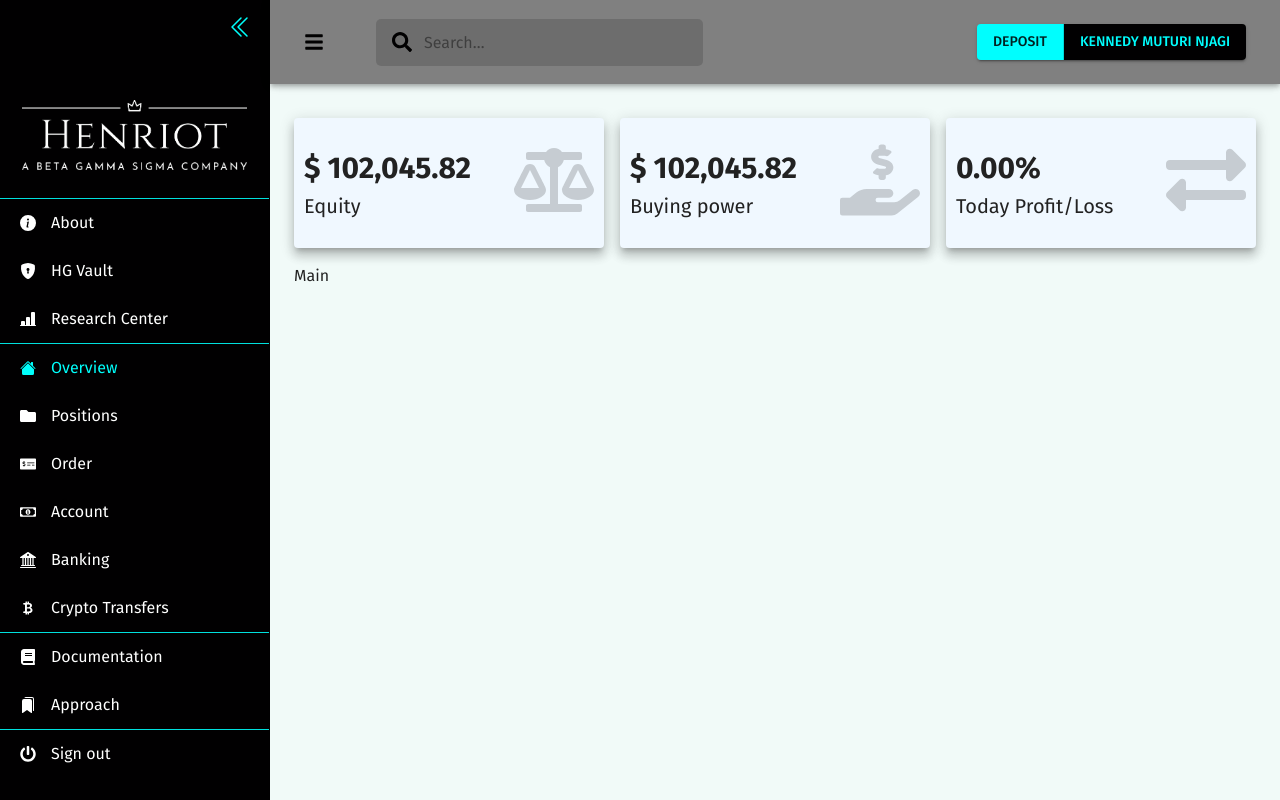
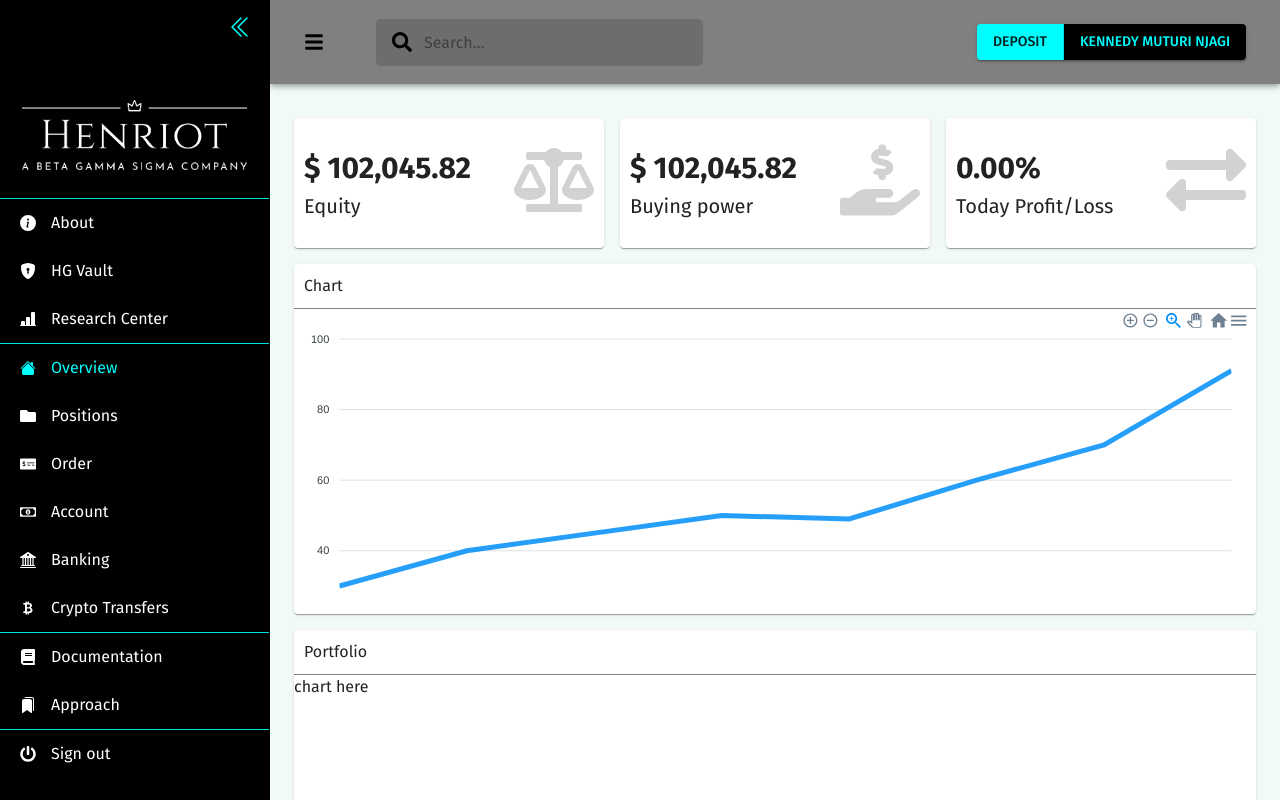
Before and after one commit to mutua-muvevi/henriot-frontend, a React (Create React App) app: page /admin/dashboard in a window 1280 px wide. Shown: the top 800 px of the page. Built offline with nearby package versions, Linux system fonts and the light colour scheme; no server answers; a web font is replaced by a local one.

Commit message:
working on the layout structure

```diff
--- a/package.json
+++ b/package.json
@@ -12,12 +12,15 @@
     "@testing-library/jest-dom": "^5.14.1",
     "@testing-library/react": "^13.0.0",
     "@testing-library/user-event": "^13.2.1",
+    "apexcharts": "^3.35.5",
     "axios": "^0.27.2",
     "formik": "^2.2.9",
     "moment": "^2.29.4",
     "prop-types": "^15.8.1",
     "react": "^18.2.0",
+    "react-apexcharts": "^1.4.0",
     "react-dom": "^18.2.0",
+    "react-helmet-async": "^1.3.0",
     "react-icons": "^4.4.0",
     "react-redux": "^8.0.2",
     "react-router-dom": "^6.3.0",
--- a/src/components/card/simple.js
+++ b/src/components/card/simple.js
@@ -5,12 +5,13 @@ import { styled } from "@mui/system";
 
 const StyledSimpleCard = styled(Card)(({ theme }) => ({
 	padding: "0",
-	overflow: "hidden"
+	overflow: "hidden",
+	backgroundColor: "#fff"
 }))
 
 const SimpleCard = ({children}) => {
 	return (
-		<StyledSimpleCard raised>
+		<StyledSimpleCard>
 			{children}
 		</StyledSimpleCard>
 	)
--- /dev/null
+++ b/src/pages/app/overview/sections/buysell.js
@@ -0,0 +1,24 @@
+import { Box} from '@mui/material';
+import { styled } from "@mui/system";
+
+const StyledBuySellSection = styled(Box)(({ theme }) => ({
+	height: 350
+}))
+
+const StyledCardHeader = styled(Box)(({ theme }) => ({
+	padding: "10px",
+	borderBottom: "1px solid grey"
+}))
+
+const BuySellSection = () => {
+	return (
+		<StyledBuySellSection>
+			<StyledCardHeader>
+				Buy sell
+			</StyledCardHeader>
+			chart here
+		</StyledBuySellSection>
+	)
+}
+
+export default BuySellSection
--- /dev/null
+++ b/src/pages/app/overview/sections/chart.js
@@ -0,0 +1,45 @@
+import Chart from "react-apexcharts";
+
+import { Box} from '@mui/material';
+import { styled } from "@mui/system";
+
+const StyledChartSection = styled(Box)(({ theme }) => ({
+	height: 350
+}))
+
+const StyledCardHeader = styled(Box)(({ theme }) => ({
+	padding: "10px",
+	borderBottom: "1px solid grey"
+}))
+
+const chartOptions = {
+	xaxis: {
+		categories: [1991, 1992, 1993, 1994, 1995, 1996, 1997, 1998]
+	}
+}
+
+const chartSeries = [
+	{
+		name: "series-1",
+		data: [30, 40, 45, 50, 49, 60, 70, 91]
+	}
+]
+
+const ChartSection = () => {
+	return (
+		<StyledChartSection>
+			<StyledCardHeader>
+				Chart
+			</StyledCardHeader>
+			<Chart
+				options={chartOptions}
+				series={chartSeries}
+				type="line"
+				width="100%"
+				height="100%"
+			/>
+		</StyledChartSection>
+	)
+}
+
+export default ChartSection
--- a/src/pages/app/overview/sections/main.js
+++ b/src/pages/app/overview/sections/main.js
@@ -1,8 +1,65 @@
-import React from 'react'
+import { Box, Card, Grid, Grow, Typography } from "@mui/material";
+import { styled } from "@mui/system"
+
+import BuySellSection from "./buysell";
+import ChartSection from "./chart";
+import OrderSection from "./order";
+import PortfolioSection from "./portfolio";
+import WatchlistSection from "./watchlist";
+import SimpleCard from "../../../../components/card/simple";
+
+const StyledOverviewMain = styled(Box)(({ theme }) => ({
+
+}))
+
+const StyledOverviewGridContainer = styled(Grid)(({ theme }) => ({
+
+}))
+
+const StyledOverviewGridItem = styled(Grid)(({ theme }) => ({
+
+}))
+
+const chartSectionStyles = {
+	marginBottom: 2
+}
 
 const Main = () => {
 	return (
-		<div>Main</div>
+		<StyledOverviewMain>
+			<StyledOverviewGridContainer container spacing={2}>
+				<StyledOverviewGridItem item xs={12} sm={12} md={12} lg={7} xl={7}>
+					<Box sx={{mb: 2}}>
+						<SimpleCard sx={chartSectionStyles}>
+							<ChartSection/>
+						</SimpleCard>
+					</Box>
+
+					<SimpleCard>
+						<PortfolioSection/>
+					</SimpleCard>
+
+				</StyledOverviewGridItem>
+
+				<StyledOverviewGridItem item xs={12} sm={12} md={12} lg={5} xl={5}>
+					<SimpleCard>
+						<BuySellSection/>
+					</SimpleCard>
+				</StyledOverviewGridItem>
+				<StyledOverviewGridItem item xs={12} sm={12} md={12} lg={7} xl={7}>
+					<SimpleCard>
+						<OrderSection/>
+					</SimpleCard>
+				</StyledOverviewGridItem>
+
+				<StyledOverviewGridItem item xs={12} sm={12} md={12} lg={5} xl={5}>
+					<SimpleCard>
+						<WatchlistSection/>
+					</SimpleCard>
+				</StyledOverviewGridItem>
+
+			</StyledOverviewGridContainer>
+		</StyledOverviewMain>
 	)
 }
 
--- /dev/null
+++ b/src/pages/app/overview/sections/order.js
@@ -0,0 +1,24 @@
+import { Box} from '@mui/material';
+import { styled } from "@mui/system";
+
+const StyledBuyOrderSection = styled(Box)(({ theme }) => ({
+	height: 350
+}))
+
+const StyledCardHeader = styled(Box)(({ theme }) => ({
+	padding: "10px",
+	borderBottom: "1px solid grey"
+}))
+
+const OrderSection = () => {
+	return (
+		<StyledBuyOrderSection>
+			<StyledCardHeader>
+				Order
+			</StyledCardHeader>
+			chart here
+		</StyledBuyOrderSection>
+	)
+}
+
+export default OrderSection
--- /dev/null
+++ b/src/pages/app/overview/sections/portfolio.js
@@ -0,0 +1,24 @@
+import { Box} from '@mui/material';
+import { styled } from "@mui/system";
+
+const StyledPortfolioSection = styled(Box)(({ theme }) => ({
+	height: 350
+}))
+
+const StyledCardHeader = styled(Box)(({ theme }) => ({
+	padding: "10px",
+	borderBottom: "1px solid grey"
+}))
+
+const PortfolioSection = () => {
+	return (
+		<StyledPortfolioSection>
+			<StyledCardHeader>
+				Portfolio
+			</StyledCardHeader>
+			chart here
+		</StyledPortfolioSection>
+	)
+}
+
+export default PortfolioSection
--- /dev/null
+++ b/src/pages/app/overview/sections/watchlist.js
@@ -0,0 +1,24 @@
+import { Box} from '@mui/material';
+import { styled } from "@mui/system";
+
+const StyledWatchlistSection= styled(Box)(({ theme }) => ({
+	height: 350
+}))
+
+const StyledCardHeader = styled(Box)(({ theme }) => ({
+	padding: "10px",
+	borderBottom: "1px solid grey"
+}))
+
+const WatchlistSection = () => {
+	return (
+		<StyledWatchlistSection>
+			<StyledCardHeader>
+				Watchlist
+			</StyledCardHeader>
+			Content
+		</StyledWatchlistSection>
+	)
+}
+
+export default WatchlistSection
```
Also changed, not shown: 1 other file (tests, documents, lock files or other folders).
